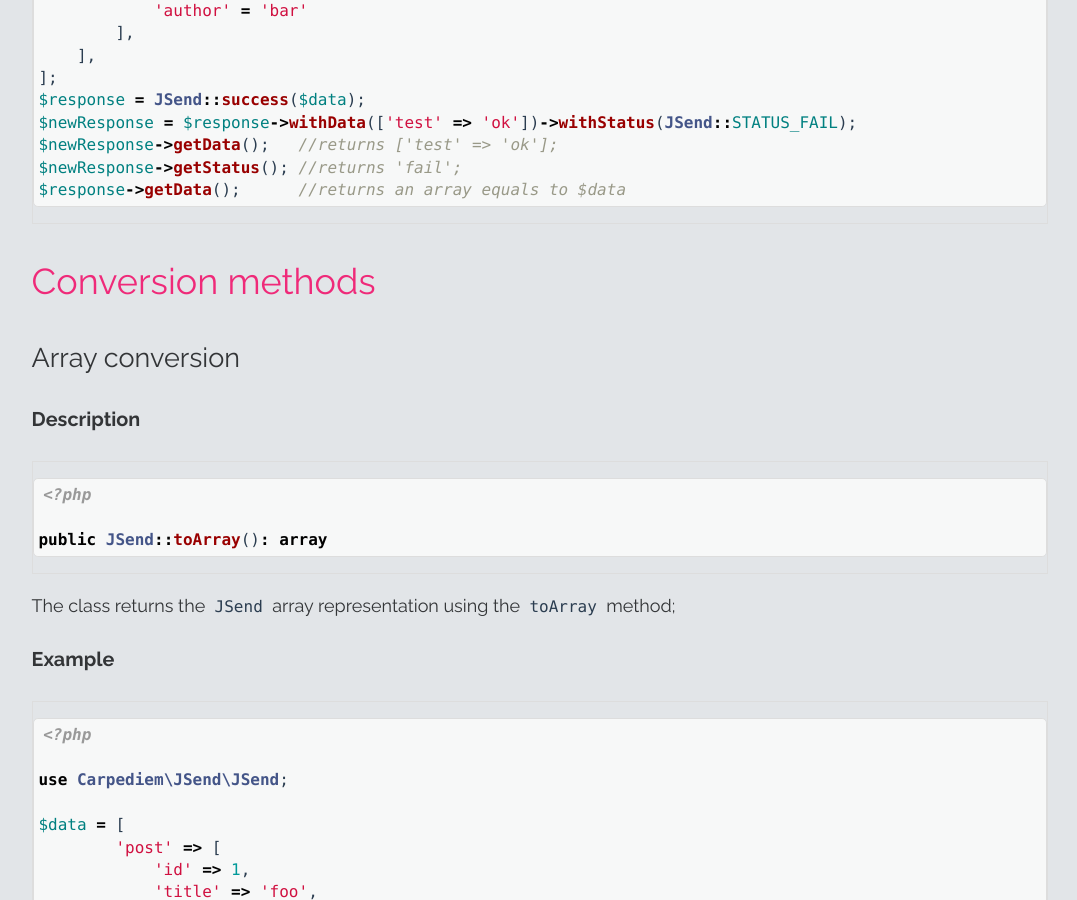
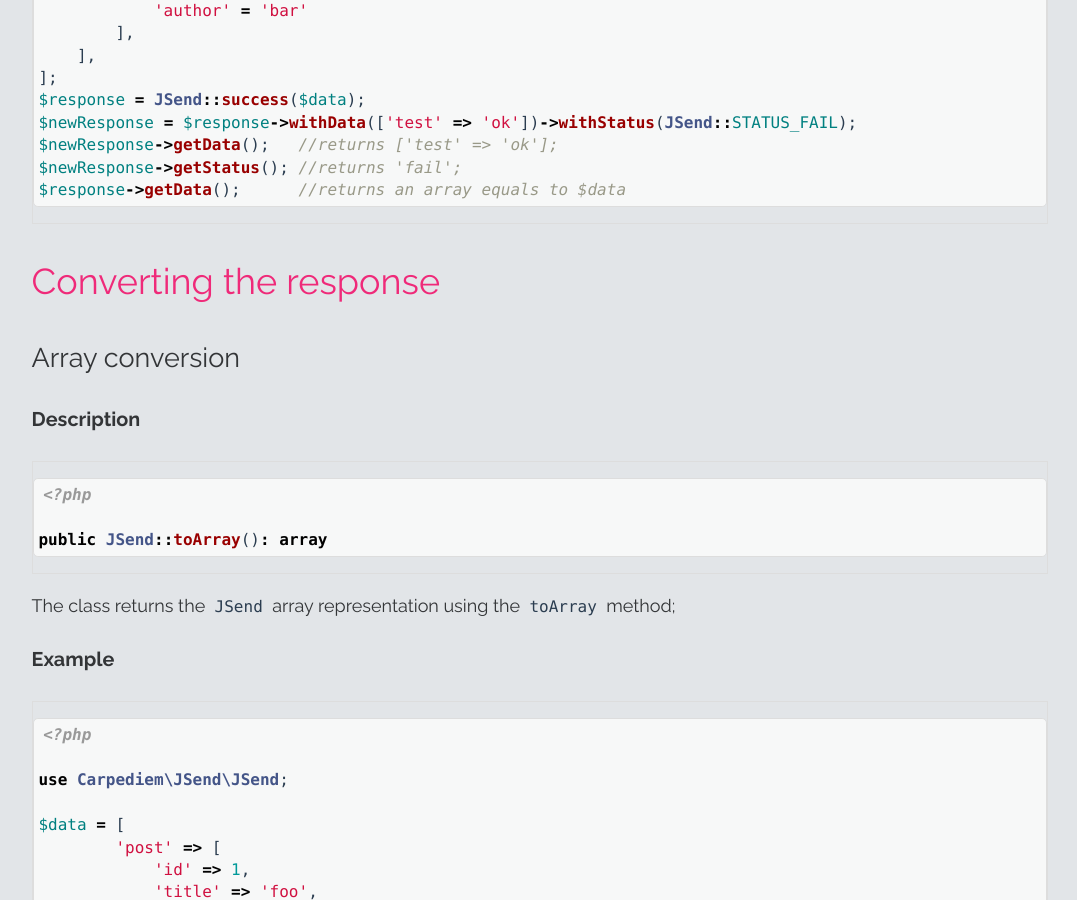
Before and after one commit to carpediem/JSend, a Jekyll site: the page built from documentation.md, in a window 1280 px wide and 900 px high, scrolled down 5325 px. Shown: the whole window, without its empty margins (100-1177 px from the left). Built offline with Jekyll 4.4.1, drawn with Linux system fonts in a browser that asks for light colours.

Commit message:
Improve documentation

````diff
--- a/documentation.md
+++ b/documentation.md
@@ -221,7 +221,7 @@ $newResponse->getStatus(); //returns 'fail';
 $response->getData();      //returns an array equals to $data
 ```
 
-## Conversion methods
+## Converting the response
 
 ### Array conversion
 
````
